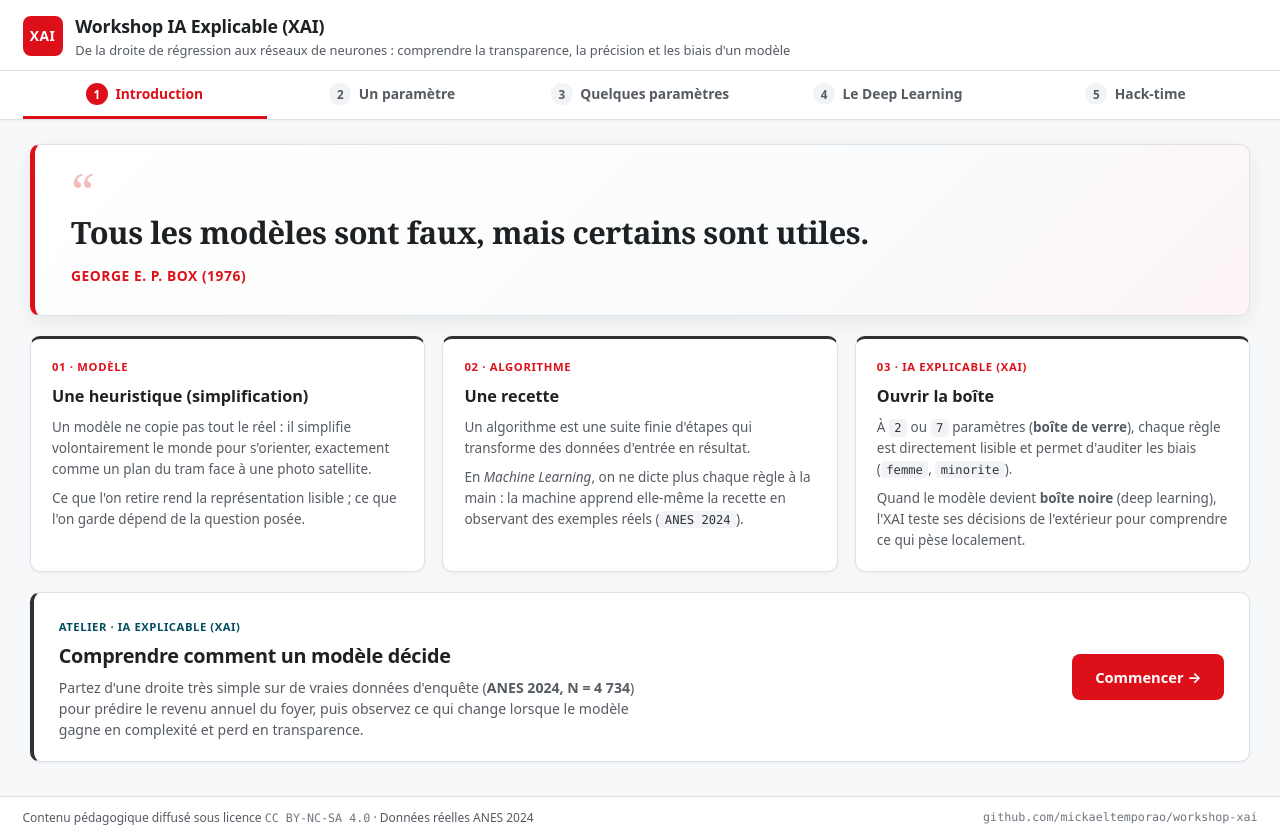
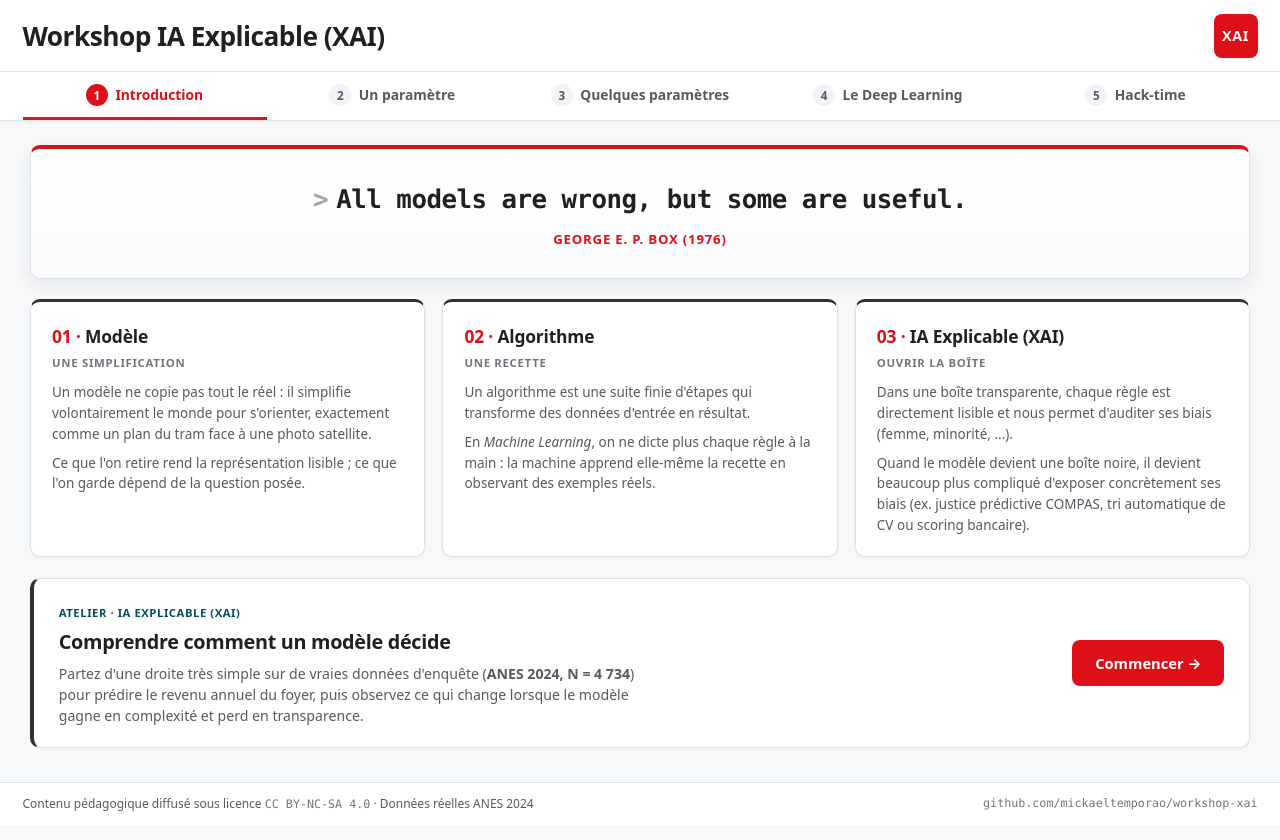
Before and after one commit to mickaeltemporao/workshop-xai, a plain HTML site: page app/index.html in a window 1280 px wide. Drawn offline with Linux system fonts and the light colour scheme.

Commit message:
Polish header, English mono quote, and concept cards on landing page

```diff
--- a/app/index.html
+++ b/app/index.html
@@ -10,15 +10,8 @@
   <div class="app-shell">
     <header class="site-header">
       <div class="header-inner">
-        <div class="brand-block">
-          <div class="brand-mark" aria-hidden="true">XAI</div>
-          <div>
-            <h1 class="site-title">Workshop IA Explicable (XAI)</h1>
-            <p class="site-subtitle">
-              De la droite de régression aux réseaux de neurones : comprendre la transparence, la précision et les biais d'un modèle
-            </p>
-          </div>
-        </div>
+        <h1 class="site-title">Workshop IA Explicable (XAI)</h1>
+        <div class="brand-mark" aria-hidden="true">XAI</div>
       </div>
 
       <nav class="tab-nav" role="tablist" aria-label="Étapes de l'atelier">
@@ -94,9 +87,9 @@
       >
         <div class="landing-stack">
           <blockquote class="card quote-hero">
-            <span class="quote-mark" aria-hidden="true">“</span>
             <p class="quote-hero-text">
-              Tous les modèles sont faux, mais certains sont utiles.
+              <span class="quote-prompt" aria-hidden="true">&gt;</span>
+              <span>All models are wrong, but some are useful.</span>
             </p>
             <footer class="quote-hero-author">
               George E. P. Box (1976)
@@ -105,8 +98,8 @@
 
           <div class="landing-grid-3">
             <article class="card concept-card">
-              <span class="concept-num">01 · Modèle</span>
-              <h2 class="concept-title">Une heuristique (simplification)</h2>
+              <h2 class="concept-title"><span class="concept-index">01 ·</span> Modèle</h2>
+              <span class="concept-sub">Une simplification</span>
               <p class="concept-body">
                 Un modèle ne copie pas tout le réel : il simplifie volontairement le monde pour s'orienter, exactement comme un plan du tram face à une photo satellite.
               </p>
@@ -116,24 +109,24 @@
             </article>
 
             <article class="card concept-card">
-              <span class="concept-num">02 · Algorithme</span>
-              <h2 class="concept-title">Une recette</h2>
+              <h2 class="concept-title"><span class="concept-index">02 ·</span> Algorithme</h2>
+              <span class="concept-sub">Une recette</span>
               <p class="concept-body">
                 Un algorithme est une suite finie d'étapes qui transforme des données d'entrée en résultat.
               </p>
               <p class="concept-body">
-                En <em>Machine Learning</em>, on ne dicte plus chaque règle à la main : la machine apprend elle-même la recette en observant des exemples réels (<code>ANES 2024</code>).
+                En <em>Machine Learning</em>, on ne dicte plus chaque règle à la main : la machine apprend elle-même la recette en observant des exemples réels.
               </p>
             </article>
 
             <article class="card concept-card">
-              <span class="concept-num">03 · IA Explicable (XAI)</span>
-              <h2 class="concept-title">Ouvrir la boîte</h2>
+              <h2 class="concept-title"><span class="concept-index">03 ·</span> IA Explicable (XAI)</h2>
+              <span class="concept-sub">Ouvrir la boîte</span>
               <p class="concept-body">
-                À <code>2</code> ou <code>7</code> paramètres (<strong>boîte de verre</strong>), chaque règle est directement lisible et permet d'auditer les biais (<code>femme</code>, <code>minorite</code>).
+                Dans une boîte transparente, chaque règle est directement lisible et nous permet d'auditer ses biais (femme, minorité, ...).
               </p>
               <p class="concept-body">
-                Quand le modèle devient <strong>boîte noire</strong> (deep learning), l'XAI teste ses décisions de l'extérieur pour comprendre ce qui pèse localement.
+                Quand le modèle devient une boîte noire, il devient beaucoup plus compliqué d'exposer concrètement ses biais (ex. justice prédictive COMPAS, tri automatique de CV ou scoring bancaire).
               </p>
             </article>
           </div>
--- a/app/styles.css
+++ b/app/styles.css
@@ -69,30 +69,23 @@ code {
 }
 
 .header-inner {
-  max-width: 1360px;
-  margin: 0 auto;
-  padding: 0.85rem 1.5rem 0.65rem;
+  width: 100%;
+  margin: 0;
+  padding: 0.95rem 1.5rem 0.85rem;
   display: flex;
   align-items: center;
   justify-content: space-between;
   gap: 1rem;
-  flex-wrap: wrap;
-}
-
-.brand-block {
-  display: flex;
-  align-items: center;
-  gap: 0.85rem;
 }
 
 .brand-mark {
-  width: 40px;
-  height: 40px;
+  width: 44px;
+  height: 44px;
   border-radius: 8px;
   background: var(--red);
   color: #ffffff;
   font-weight: 800;
-  font-size: 0.92rem;
+  font-size: 0.96rem;
   letter-spacing: 0.04em;
   display: grid;
   place-items: center;
@@ -101,16 +94,11 @@ code {
 
 .site-title {
   margin: 0;
-  font-size: 1.18rem;
-  font-weight: 750;
-  color: var(--ink);
-  letter-spacing: -0.01em;
-}
-
-.site-subtitle {
-  margin: 0.1rem 0 0;
-  font-size: 0.86rem;
-  color: var(--ink-muted);
+  font-size: clamp(1.38rem, 2.2vw, 1.75rem);
+  font-weight: 800;
+  color: var(--ink);
+  letter-spacing: -0.02em;
+  line-height: 1.2;
 }
 
 .header-meta {
@@ -1462,39 +1450,40 @@ input[type="range"] {
 .quote-hero {
   position: relative;
   margin: 0;
-  padding: 2rem 2.4rem 1.85rem;
-  background: linear-gradient(135deg, #ffffff 0%, #fafbfc 65%, #fdf4f5 100%);
+  padding: 2.1rem 2.2rem 1.9rem;
+  text-align: center;
+  background: linear-gradient(180deg, #ffffff 0%, #fafbfc 100%);
   border: 1px solid var(--border);
-  border-left: 5px solid var(--red);
+  border-top: 4px solid var(--red);
   box-shadow: var(--shadow-md);
-}
-
-.quote-mark {
-  display: block;
-  font-family: Georgia, "Times New Roman", serif;
-  font-size: 3.4rem;
-  line-height: 0.6;
-  color: var(--red);
-  opacity: 0.28;
-  margin-bottom: 0.5rem;
-  user-select: none;
 }
 
 .quote-hero-text {
   margin: 0;
-  font-family: Georgia, "Times New Roman", serif;
-  font-size: clamp(1.45rem, 2.5vw, 2.05rem);
-  font-weight: 700;
-  line-height: 1.3;
-  letter-spacing: -0.015em;
-  color: var(--ink);
+  font-family: var(--font-mono);
+  font-size: clamp(1.22rem, 2.15vw, 1.72rem);
+  font-weight: 700;
+  line-height: 1.4;
+  letter-spacing: -0.02em;
+  color: var(--ink);
+  display: inline-flex;
+  align-items: baseline;
+  justify-content: center;
+  flex-wrap: wrap;
+  gap: 0.55rem;
+}
+
+.quote-prompt {
+  color: #9ba3ae;
+  font-weight: 700;
+  user-select: none;
 }
 
 .quote-hero-author {
   margin-top: 0.85rem;
-  font-size: 0.92rem;
+  font-size: 0.88rem;
   font-weight: 750;
-  letter-spacing: 0.04em;
+  letter-spacing: 0.06em;
   text-transform: uppercase;
   color: var(--red);
 }
@@ -1510,7 +1499,7 @@ input[type="range"] {
 .colab-step-card {
   display: flex;
   flex-direction: column;
-  gap: 0.55rem;
+  gap: 0.5rem;
   padding: 1.35rem 1.4rem;
   border-top: 3px solid var(--anthracite);
   transition: transform 0.15s ease, box-shadow 0.15s ease, border-top-color 0.15s ease;
@@ -1532,9 +1521,25 @@ input[type="range"] {
 
 .concept-title {
   margin: 0;
-  font-size: 1.08rem;
+  font-size: 1.16rem;
+  font-weight: 800;
+  color: var(--ink);
+  letter-spacing: -0.01em;
+}
+
+.concept-index {
+  color: var(--red);
+}
+
+.concept-sub {
+  display: block;
+  font-size: 0.76rem;
   font-weight: 750;
-  color: var(--ink);
+  text-transform: uppercase;
+  letter-spacing: 0.06em;
+  color: var(--ink-subtle);
+  margin-top: -0.15rem;
+  margin-bottom: 0.25rem;
 }
 
 .concept-body {
```
